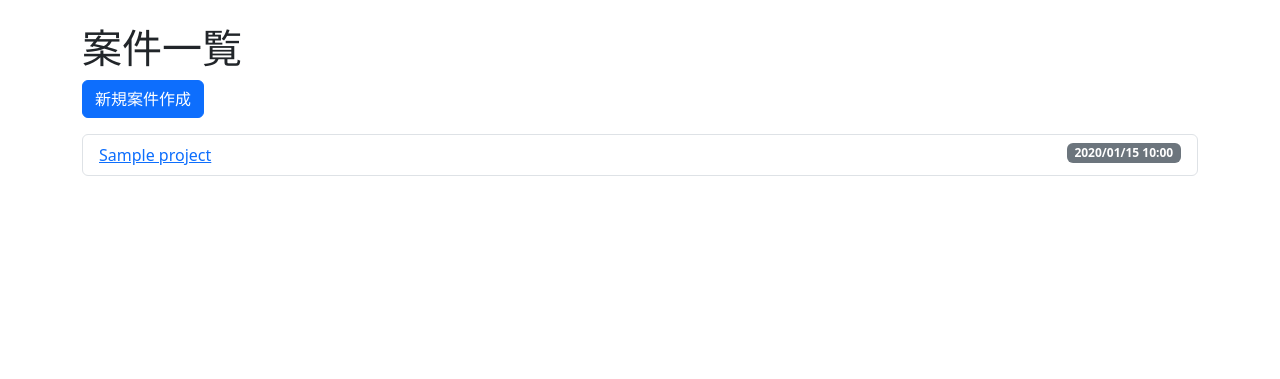
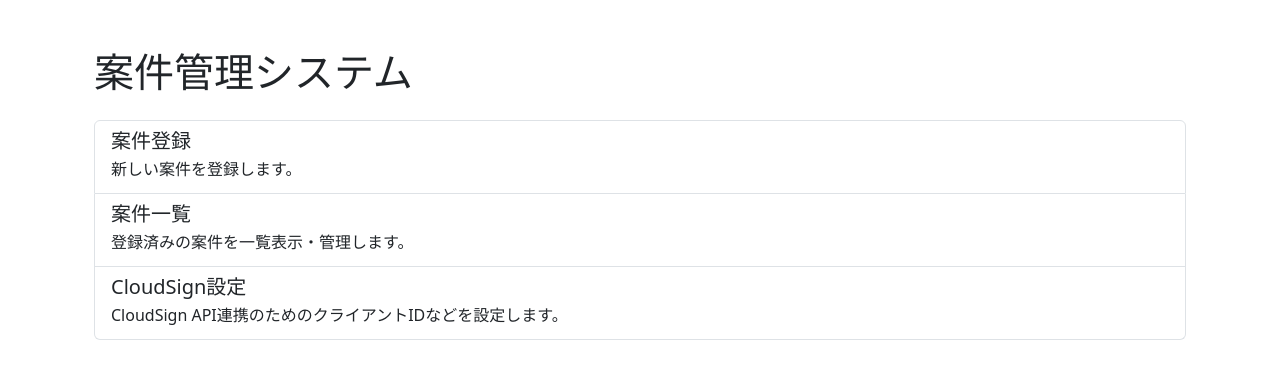
Before and after one commit to TGSE-nepuro/cloudsign_APImok, a Django app: page /projects/ in a window 1280 px wide. Shown: the part 56-435 px from the top of the page. Run offline with Django 4.2, Linux system fonts and the light colour scheme; tables that the repository leaves empty hold one stand-in row (values such as "Sample post").

Commit message:
feat: Implement screen composition and extend Project model

```diff
--- a/projects/models.py
+++ b/projects/models.py
@@ -5,6 +5,9 @@ from django.utils.translation import gettext_lazy as _
 class Project(models.Model):
     title = models.CharField(max_length=200)
     description = models.TextField(blank=True, null=True)
+    customer_info = models.TextField(blank=True, null=True, help_text=_("取引先情報"))
+    due_date = models.DateField(blank=True, null=True, help_text=_("期日"))
+    amount = models.DecimalField(max_digits=10, decimal_places=2, blank=True, null=True, help_text=_("金額"))
     cloudsign_document_id = models.CharField(max_length=255, blank=True, null=True, unique=True)
     created_at = models.DateTimeField(auto_now_add=True)
     updated_at = models.DateTimeField(auto_now=True)
--- /dev/null
+++ b/projects/templates/projects/home.html
@@ -0,0 +1,23 @@
+{% extends 'base.html' %}
+
+{% block title %}ホーム{% endblock %}
+
+{% block content %}
+<div class="container mt-5">
+    <h1 class="mb-4">案件管理システム</h1>
+    <div class="list-group">
+        <a href="{% url 'projects:project_create' %}" class="list-group-item list-group-item-action">
+            <h5 class="mb-1">案件登録</h5>
+            <p class="mb-1">新しい案件を登録します。</p>
+        </a>
+        <a href="{% url 'projects:project_list' %}" class="list-group-item list-group-item-action">
+            <h5 class="mb-1">案件一覧</h5>
+            <p class="mb-1">登録済みの案件を一覧表示・管理します。</p>
+        </a>
+        <a href="{% url 'projects:cloudsign_config' %}" class="list-group-item list-group-item-action">
+            <h5 class="mb-1">CloudSign設定</h5>
+            <p class="mb-1">CloudSign API連携のためのクライアントIDなどを設定します。</p>
+        </a>
+    </div>
+</div>
+{% endblock %}
--- a/projects/templates/projects/project_list.html
+++ b/projects/templates/projects/project_list.html
@@ -5,14 +5,18 @@
 {% block content %}
     <h1>案件一覧</h1>
     <a href="{% url 'projects:project_create' %}" class="btn btn-primary mb-3">新規案件作成</a>
-    <ul class="list-group">
+    <div class="list-group">
         {% for project in projects %}
-            <li class="list-group-item">
-                <a href="{% url 'projects:project_detail' project.pk %}">{{ project.title }}</a>
-                <span class="badge bg-secondary float-end">{{ project.created_at|date:"Y/m/d H:i" }}</span>
-            </li>
+            <a href="{% url 'projects:project_detail' project.pk %}" class="list-group-item list-group-item-action">
+                <div class="d-flex w-100 justify-content-between">
+                    <h5 class="mb-1">{{ project.title }}</h5>
+                    <small class="text-muted">作成日時: {{ project.created_at|date:"Y/m/d H:i" }}</small>
+                </div>
+                <p class="mb-1">取引先: {{ project.customer_info|default:"未設定" }}</p>
+                <small class="text-muted">期日: {{ project.due_date|default:"未設定" }}</small>
+            </a>
         {% empty %}
-            <li class="list-group-item">案件がありません。</li>
+            <div class="list-group-item">案件がありません。</div>
         {% endfor %}
-    </ul>
+    </div>
 {% endblock %}
--- a/projects/urls.py
+++ b/projects/urls.py
@@ -1,20 +1,22 @@
 from django.urls import path
 from .views import (
+    HomeView, # Import HomeView
     ProjectListView,
     ProjectDetailView,
     ProjectCreateView,
     ProjectUpdateView,
     ProjectDeleteView,
-    CloudSignConfigView # Import CloudSignConfigView
+    CloudSignConfigView
 )
 
 app_name = 'projects'
 
 urlpatterns = [
-    path('', ProjectListView.as_view(), name='project_list'),
+    path('', HomeView.as_view(), name='home'), # Set HomeView as the root
+    path('list/', ProjectListView.as_view(), name='project_list'), # Changed path for ProjectListView
     path('<int:pk>/', ProjectDetailView.as_view(), name='project_detail'),
     path('new/', ProjectCreateView.as_view(), name='project_create'),
     path('<int:pk>/edit/', ProjectUpdateView.as_view(), name='project_update'),
     path('<int:pk>/delete/', ProjectDeleteView.as_view(), name='project_delete'),
-    path('cloudsign-config/', CloudSignConfigView.as_view(), name='cloudsign_config'), # Add URL for CloudSignConfig
+    path('cloudsign-config/', CloudSignConfigView.as_view(), name='cloudsign_config'),
 ]
--- a/projects/views.py
+++ b/projects/views.py
@@ -1,13 +1,16 @@
-from django.views.generic import ListView, DetailView, CreateView, UpdateView, DeleteView, View
+from django.views.generic import ListView, DetailView, CreateView, UpdateView, DeleteView, View, TemplateView
 from django.urls import reverse_lazy
 from django.shortcuts import render, redirect, get_object_or_404
 from django.contrib import messages # Import messages framework
 from .models import Project, CloudSignConfig
-from .forms import CloudSignConfigForm
+from .forms import CloudSignConfigForm, ProjectForm # Import ProjectForm
 from .cloudsign_api import CloudSignAPIClient # Import CloudSignAPIClient
 import logging
 
 logger = logging.getLogger(__name__)
+
+class HomeView(TemplateView):
+    template_name = 'projects/home.html'
 
 class ProjectListView(ListView):
     model = Project
@@ -36,7 +39,7 @@ class ProjectDetailView(DetailView):
 class ProjectCreateView(CreateView):
     model = Project
     template_name = 'projects/project_form.html'
-    fields = ['title', 'description'] # Removed cloudsign_document_id from fields
+    form_class = ProjectForm # Use ProjectForm
     success_url = reverse_lazy('projects:project_list')
 
     def form_valid(self, form):
@@ -48,6 +51,7 @@ class ProjectCreateView(CreateView):
                 "title": project.title,
                 "description": project.description,
                 # Add other necessary fields for CloudSign document creation
+                # For now, only title and description are passed to CloudSign API
             }
             cloudsign_response = client.create_document(document_data)
             # Assuming the CloudSign API returns the document ID in the response
@@ -66,7 +70,7 @@ class ProjectCreateView(CreateView):
 class ProjectUpdateView(UpdateView):
     model = Project
     template_name = 'projects/project_form.html'
-    fields = ['title', 'description'] # Removed cloudsign_document_id from fields
+    form_class = ProjectForm # Use ProjectForm
     success_url = reverse_lazy('projects:project_list')
 
     def form_valid(self, form):
```
Also changed, not shown: projects/forms.py (+9 -1 lines), projects/templates/projects/project_detail.html (+10 -0 lines), 作業記録.txt (+22 -0 lines), projects/migrations/0003_project_amount_project_customer_info_and_more.py (added).
